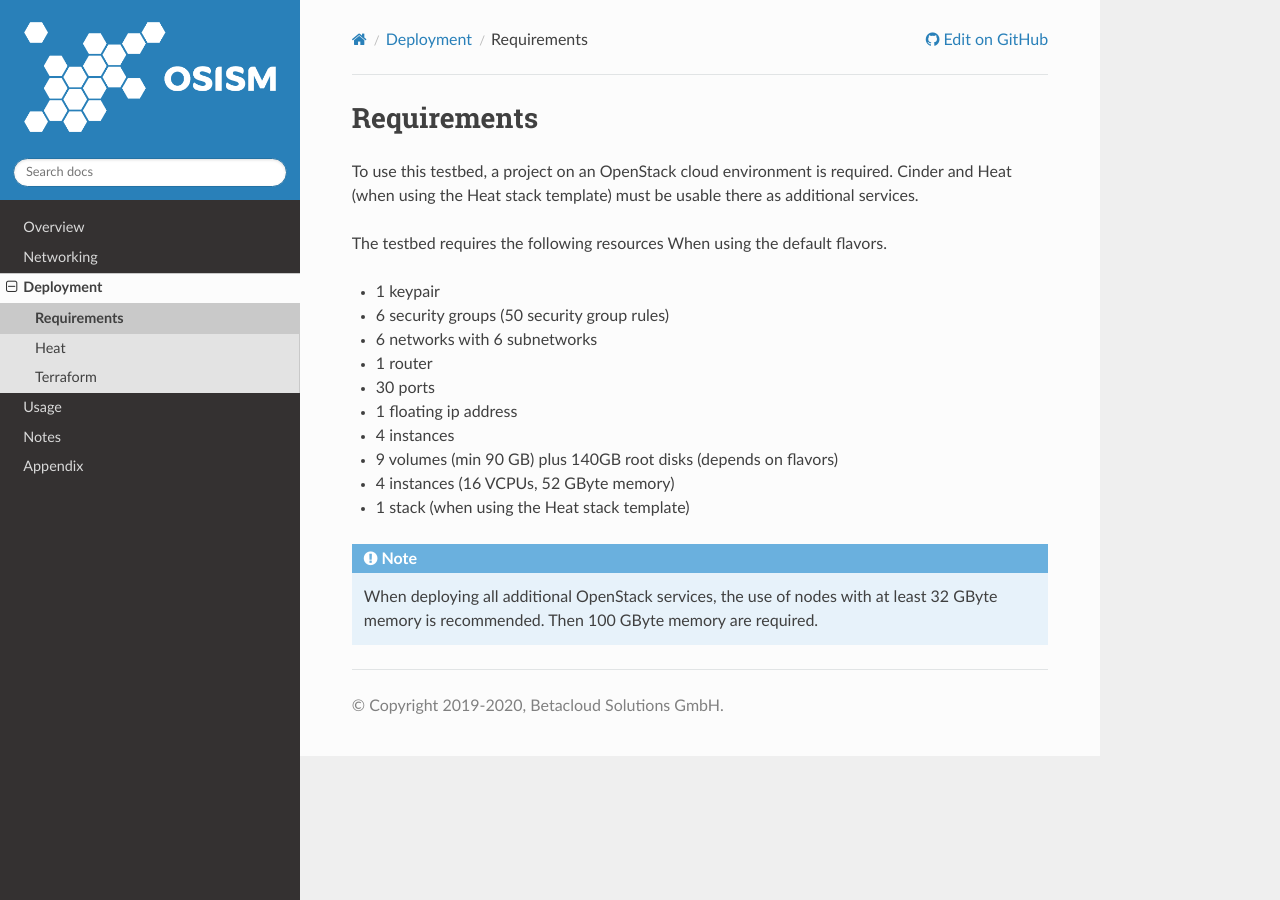
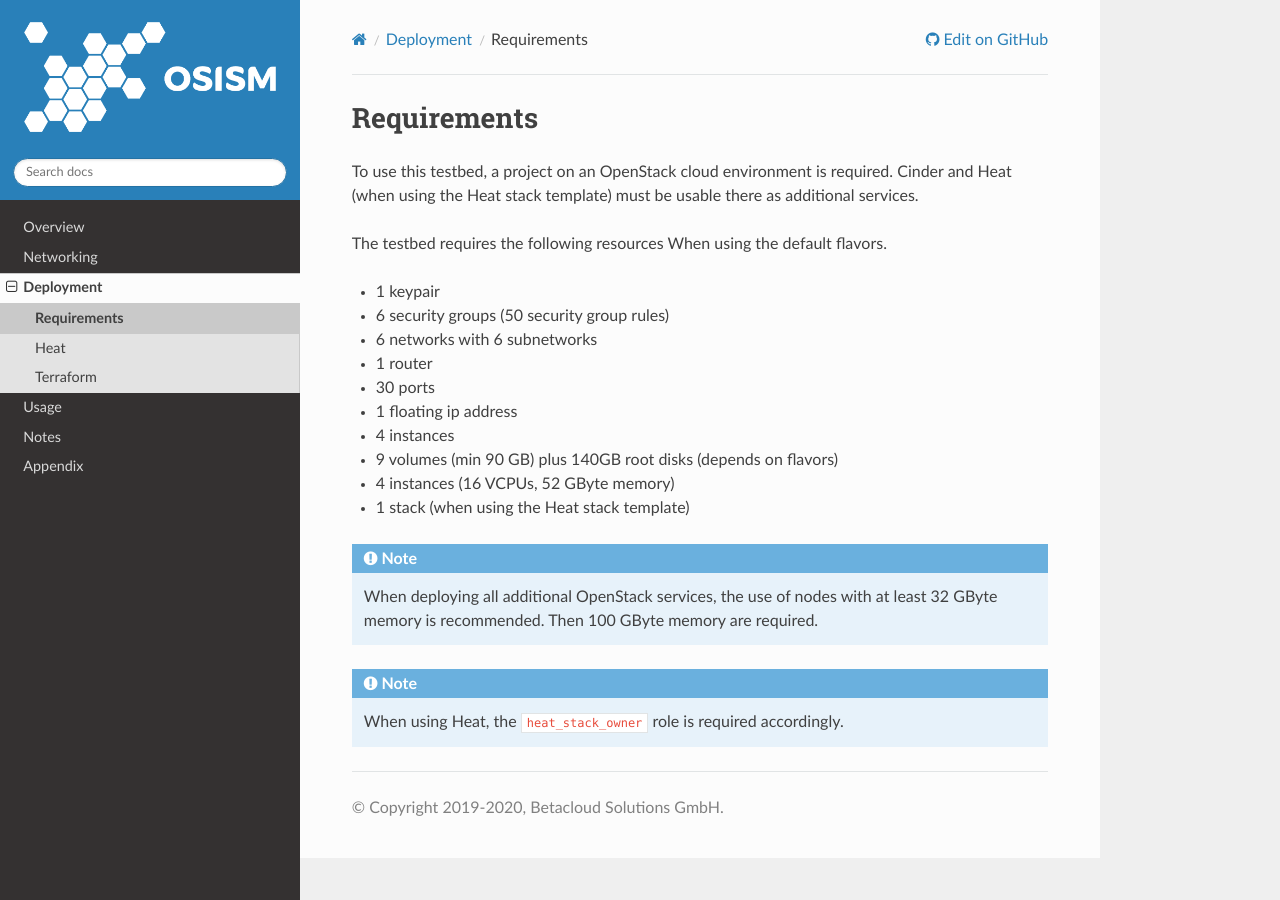
Before and after one commit to osism/testbed, a Sphinx documentation site: the page built from docs/source/deployment/requirements.rst, in a window 1280 px wide. Built offline with Sphinx 7.4.7 and the Read the Docs theme 2.0.0, drawn with Linux system fonts in a browser that asks for light colours.

Commit message:
docs: add heat_stack_owner role (#192)

```diff
--- a/docs/source/deployment/requirements.rst
+++ b/docs/source/deployment/requirements.rst
@@ -22,3 +22,7 @@ The testbed requires the following resources When using the default flavors.
 
    When deploying all additional OpenStack services, the use of nodes with at least
    32 GByte memory is recommended. Then 100 GByte memory are required.
+
+.. note::
+
+   When using Heat, the ``heat_stack_owner`` role is required accordingly.
```
